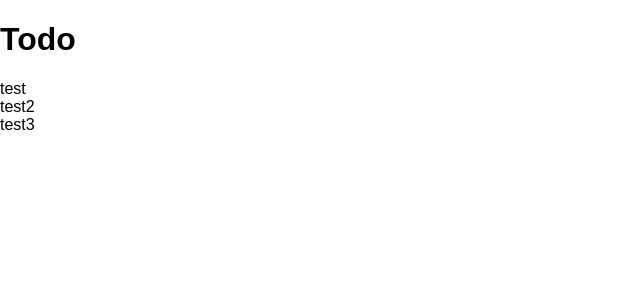
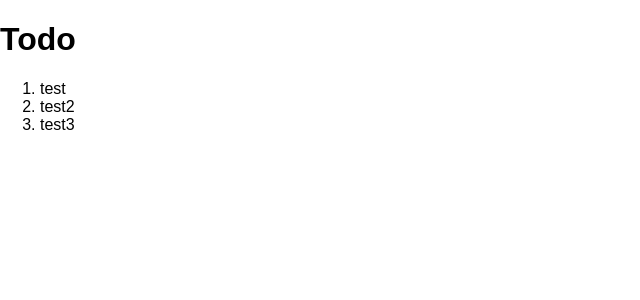
Before and after one commit to hanocha/simple-react-todos, a React (Create React App) app: page / in a window 1280 px wide. Shown: the top 300 px of the page, without its empty margins (0-640 px from the left). Built offline with nearby package versions, Linux system fonts and the light colour scheme; the HTML template or start-up script is replaced by a standard one.

Commit message:
Create TodoList component to show list of todos

```diff
--- a/src/App.tsx
+++ b/src/App.tsx
@@ -1,5 +1,5 @@
 import * as React from 'react';
-import { TodoItem } from './TodoItem';
+import { TodoList } from './TodoList';
 
 const sampleArray: string[] = ['test', 'test2', 'test3'];
 
@@ -8,9 +8,7 @@ export default class App extends React.Component {
     return (
       <React.Fragment>
         <h1>Todo</h1>
-        {sampleArray.map(
-          (text, i) => <TodoItem text={text} key={i} />
-        )}
+        <TodoList todos={sampleArray} />
       </React.Fragment>
     );
   };
--- /dev/null
+++ b/src/TodoList.tsx
@@ -0,0 +1,16 @@
+import * as React from 'react';
+import { TodoItem } from './TodoItem';
+
+export interface IProps {
+  todos: string[],
+};
+
+export const TodoList: React.ComponentType<IProps> = ({ todos }) => (
+  <ol>
+    {todos.map((todo, i) => (
+      <li key={i}>
+        <TodoItem text={todo} />
+      </li>
+    ))}
+  </ol>
+);
```
